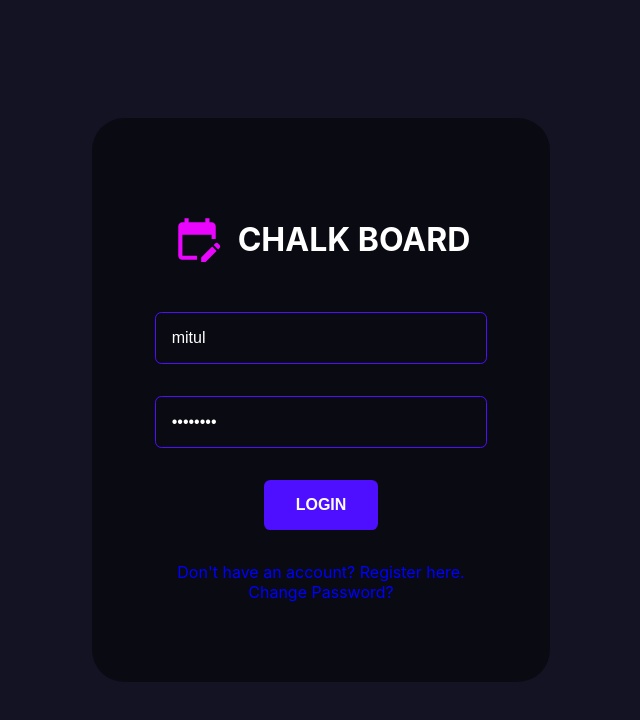
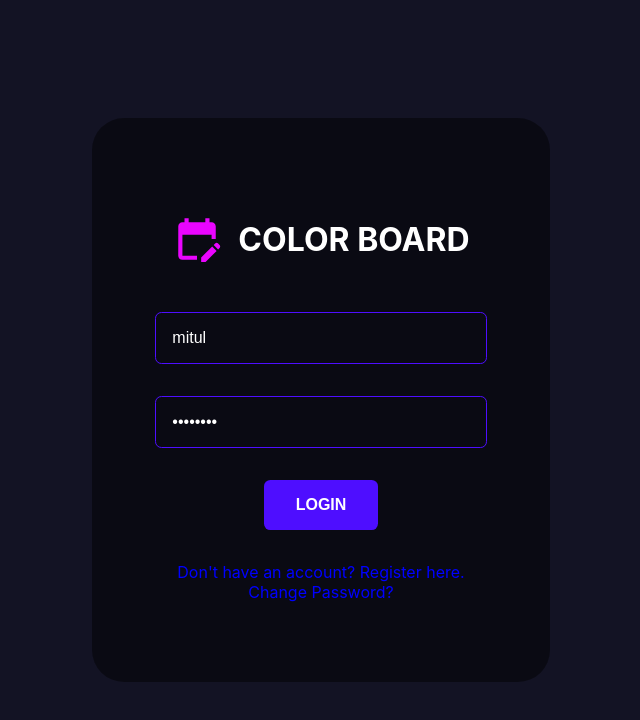
Before and after one commit to tanvirmitul1/whiteboard-application, a React (Create React App) app in the folder client/: page / in a window 1280 px wide. Shown: the top 720 px of the page, without its empty margins (319-959 px from the left). Built offline with nearby package versions, Linux system fonts and the light colour scheme; no server answers.

Commit message:
site name change

```diff
--- a/client/src/pages/LoginPage.js
+++ b/client/src/pages/LoginPage.js
@@ -41,7 +41,7 @@ const LoginPage = () => {
       <form onSubmit={handleSubmit}>
         <div className="brand">
           <EditCalendarIcon sx={{ color: "#ea05ff", fontSize: 50 }} />
-          <h1>Chalk Board</h1>
+          <h1>Color Board</h1>
         </div>
         <input
           type="text"
--- a/client/src/pages/RegisterPublic.js
+++ b/client/src/pages/RegisterPublic.js
@@ -36,7 +36,7 @@ const RegisterPublic = () => {
       <form onSubmit={handleSubmit}>
         <div className="brand">
           <EditCalendarIcon sx={{ color: "#ea05ff", fontSize: 50 }} />
-          <h1>Chalk Board</h1>
+          <h1>Color Board</h1>
         </div>
         <input
           type="text"
```
